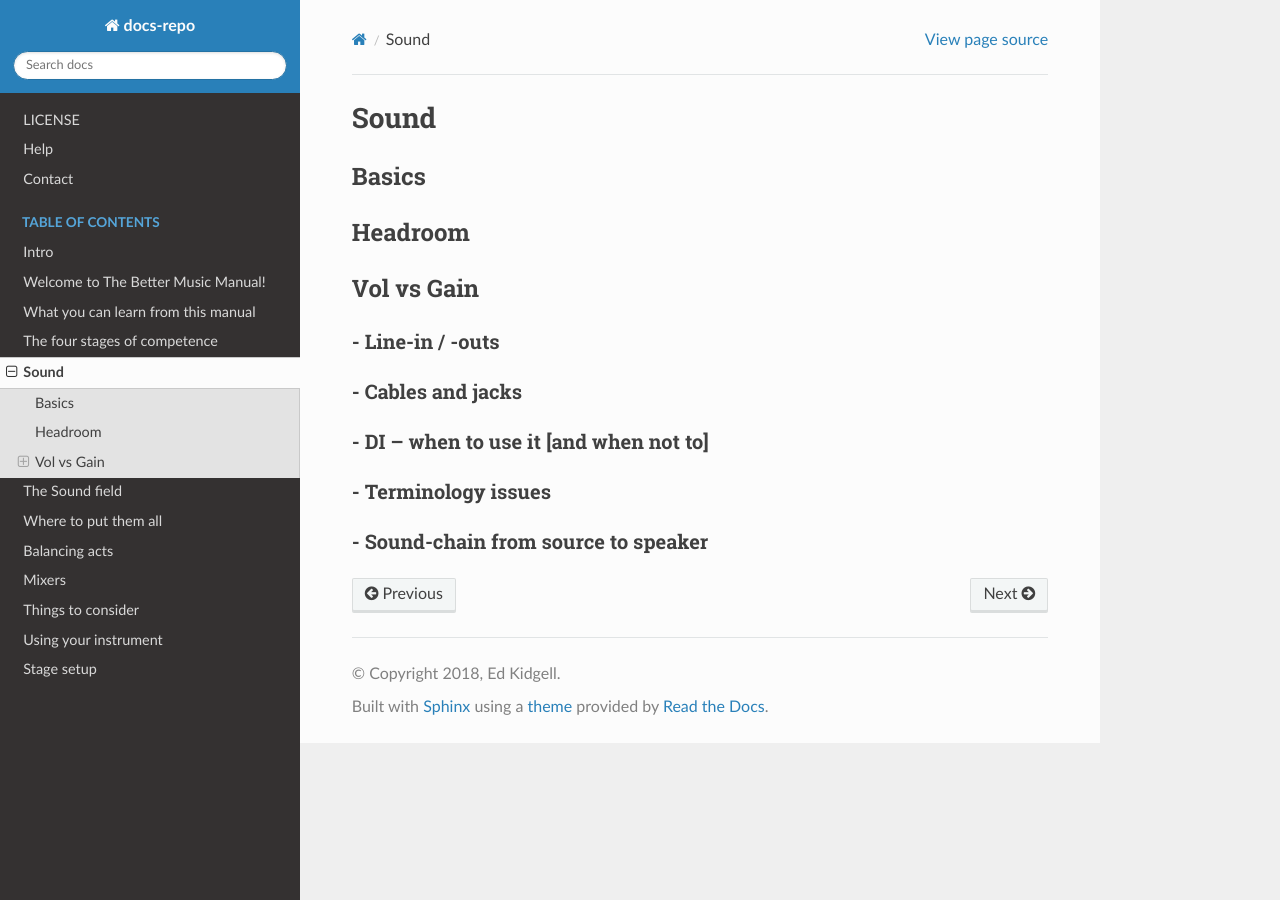
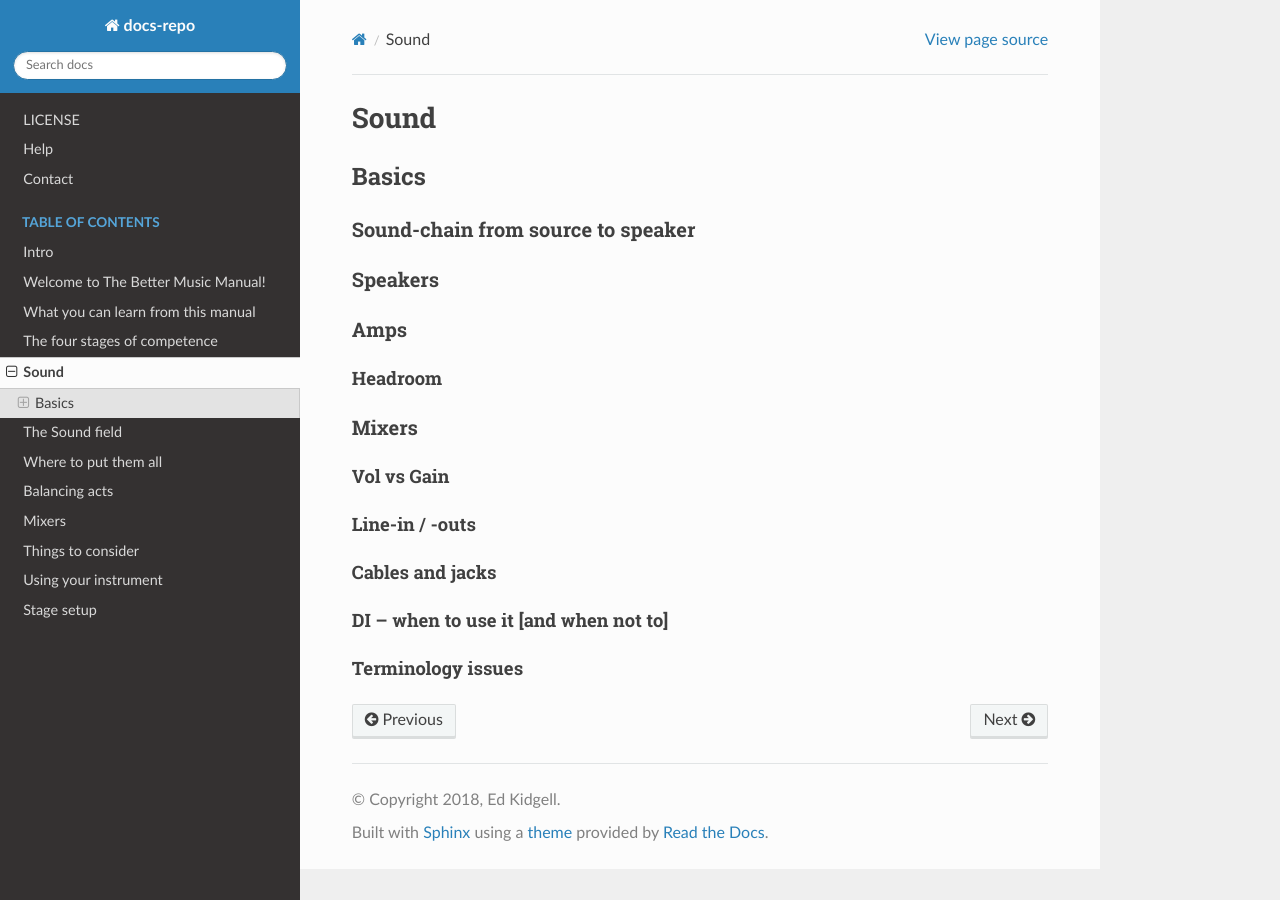
Before and after one commit to flakjakk/docs-repo, a Sphinx documentation site: the page built from docs/source/sound1.md, in a window 1280 px wide. Built offline with Sphinx 7.4.7 and the Read the Docs theme 2.0.0, drawn with Linux system fonts in a browser that asks for light colours.

Commit message:
Updated 'sound1'.

```diff
--- a/docs/source/sound1.md
+++ b/docs/source/sound1.md
@@ -2,13 +2,22 @@
 
 ## Basics
 
-## Headroom
+### Sound-chain from source to speaker
 
+### Speakers
 
-## Vol vs Gain
+### Amps
 
-### - Line-in / -outs
-### - Cables and jacks
-### - DI – when to use it [and when not to]
-### - Terminology issues
-### - Sound-chain from source to speaker
+#### Headroom
+
+### Mixers
+
+#### Vol vs Gain
+
+#### Line-in / -outs
+
+#### Cables and jacks
+
+#### DI – when to use it [and when not to]
+
+#### Terminology issues
```
